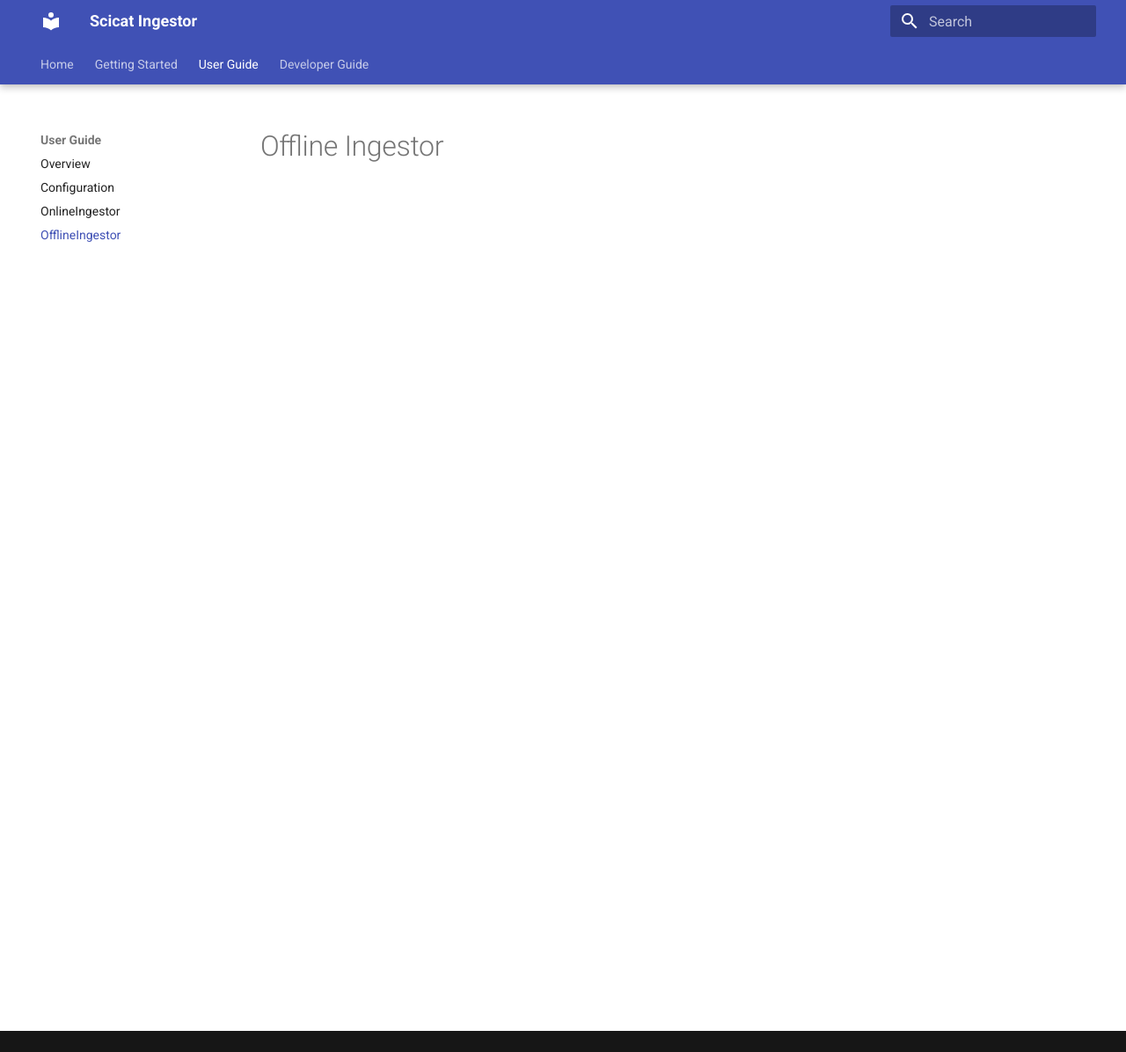
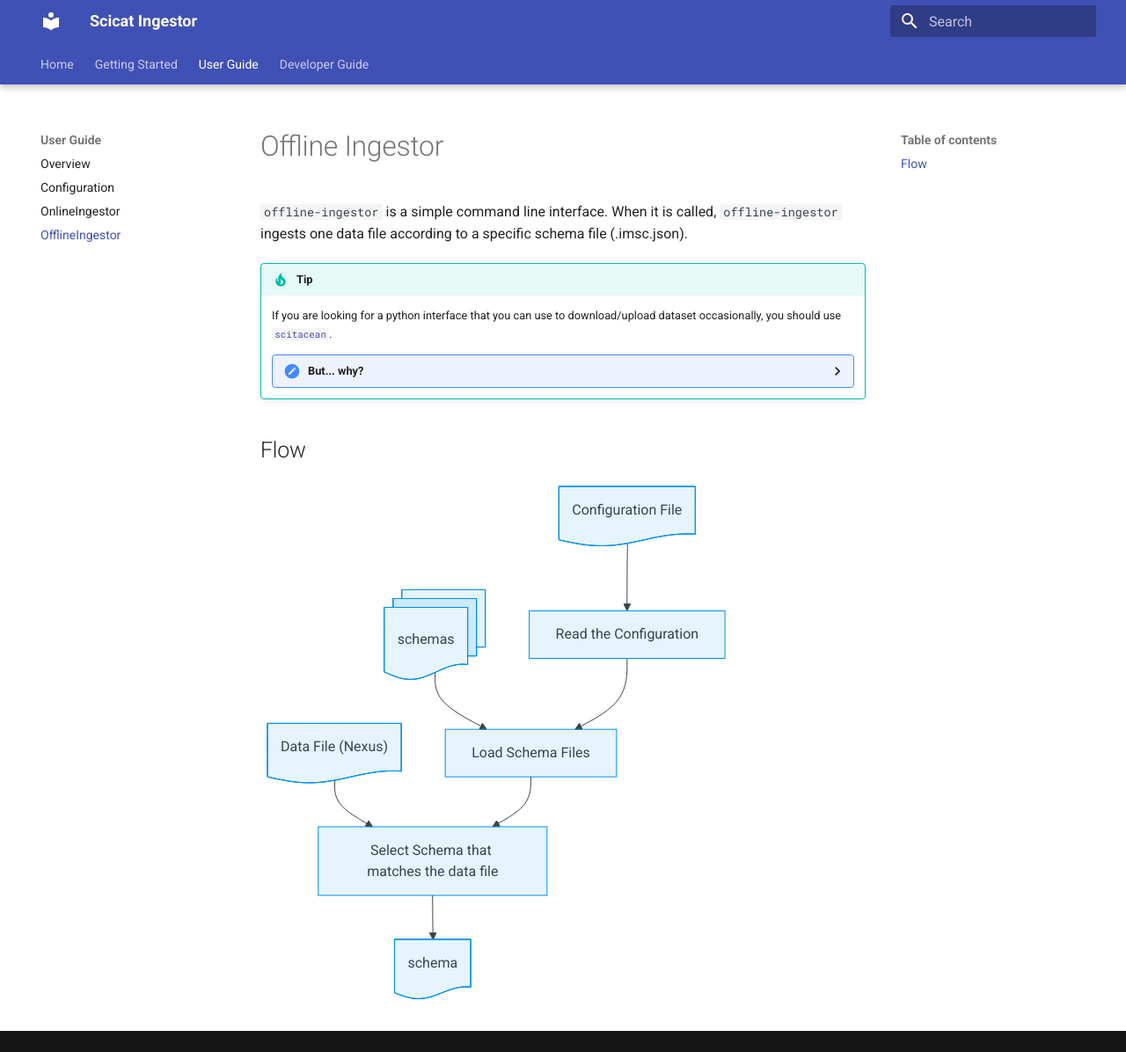
Before and after one commit to SciCatProject/scicat-ingestor, an MkDocs documentation site: the page built from documentation/docs/user-guide/offline-ingestor.md, in a window 1280 px wide and 1196 px high. Shown: the whole window at 88% size. Built offline with MkDocs 1.6.1 and Material for MkDocs 9.7.7, drawn with Linux system fonts in a browser that asks for light colours; the version menu is left out.

Commit message:
Offline ingestor draft. [skip ci]

````diff
--- a/documentation/docs/user-guide/offline-ingestor.md
+++ b/documentation/docs/user-guide/offline-ingestor.md
@@ -1 +1,32 @@
 # Offline Ingestor
+
+``offline-ingestor`` is a simple command line interface.
+When it is called, ``offline-ingestor`` ingests one data file according to a specific schema file (.imsc.json).
+
+!!! tip
+
+    If you are looking for a python interface that you can use to download/upload dataset occasionally, you should use [``scitacean``](https://www.scicatproject.org/scitacean/).
+
+    <details>
+    <summary>But... why?</summary>
+
+    `offline-ingestor` is for `raw` datasets that are continuously produced by `daq` programs. It has very limited/low-level interface to communicate with scicat because it is expecting only certain types of files with known structure. (i.e. nexus file written by `ess-file-writer`.) Therefore it can't handle arbitrary type of files. `scitacean`, however, provides versatile high-level interfaces to process files and communicate with scicat with various authentication methods.
+
+    `scitacean` can also validate a dataset before it is uploaded or after it is downloaded and `scitacean` will provide informative error messages.
+
+    </details>
+
+
+## Flow
+
+```mermaid
+    flowchart TB
+
+    conf@{ shape: doc, label: "Configuration File" } --> readconfig
+    nexus@{ shape: doc, label: "Data File (Nexus)" } --> selectschema
+    schemas@{ shape: docs, "Schema Definition Files" } --> loadschema
+
+    readconfig[Read the Configuration] --> loadschema[Load Schema Files] --> selectschema[Select Schema that matches the data file]
+    selectschema --> schema@{ shape: doc, "Selected Schema Definition" }
+
+```
````
